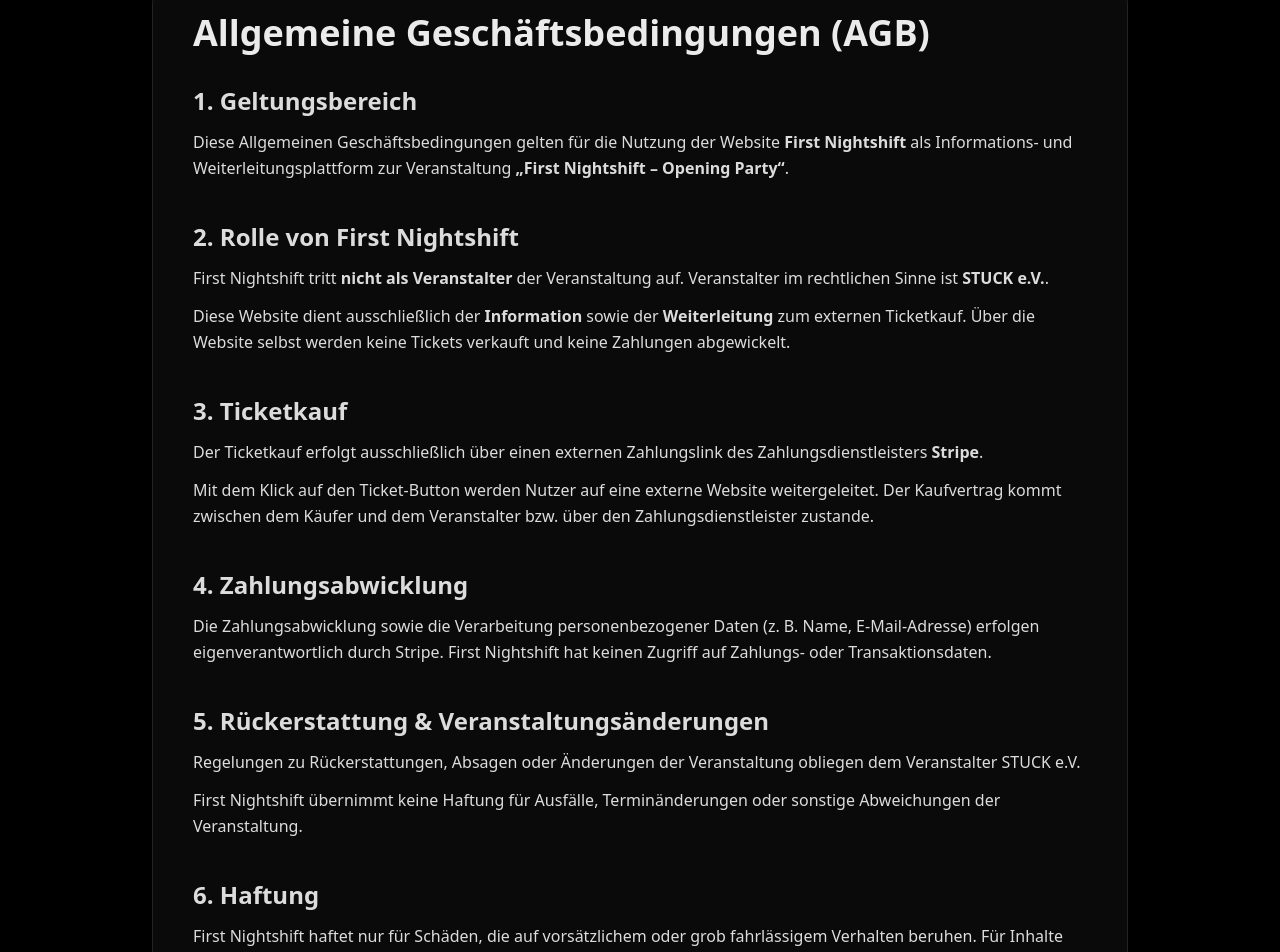
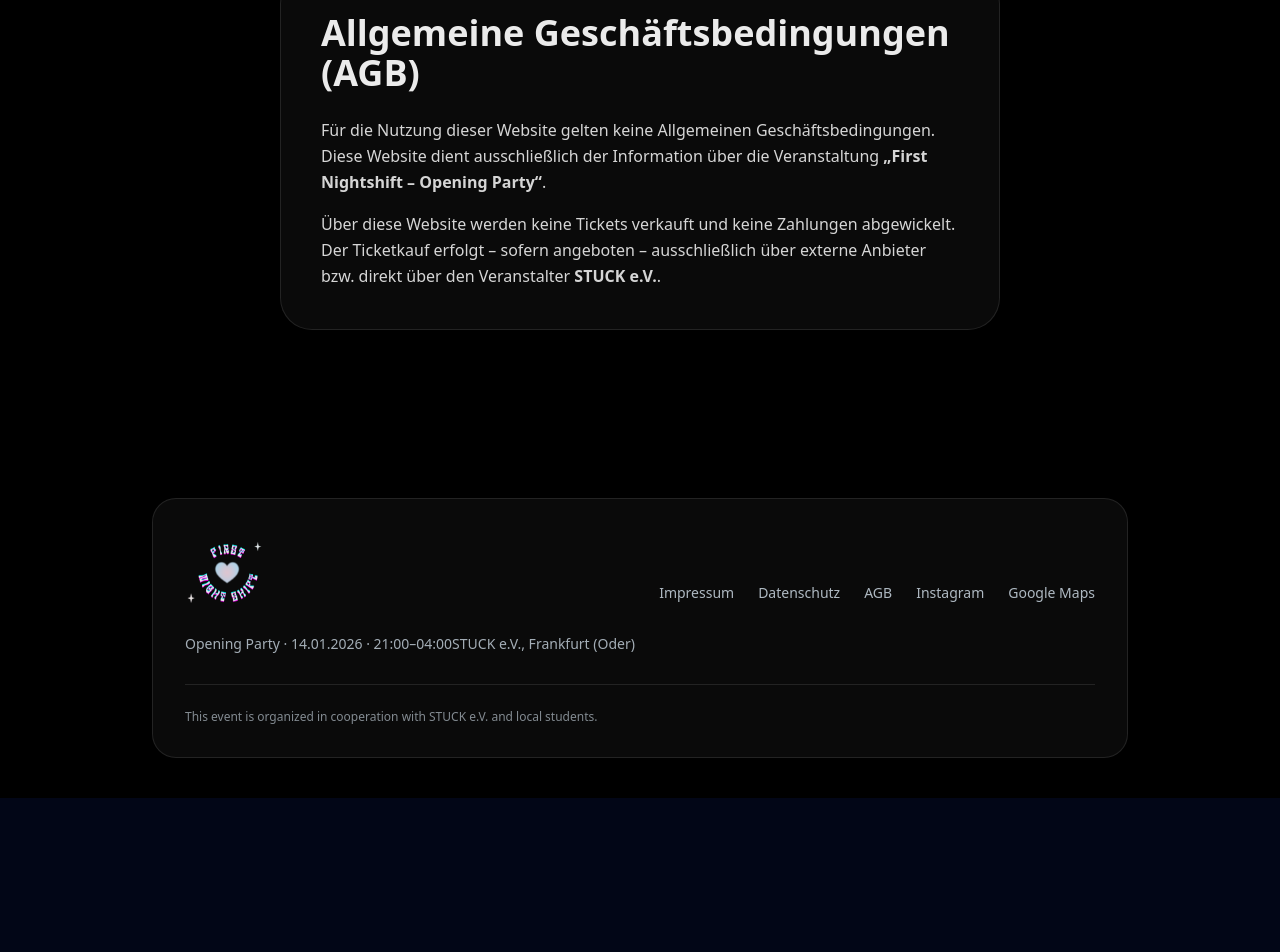
Before and after one commit to oxaxk/firstnightshift, a React (Vite) app: page /agb in a window 1280 px wide. Shown: the part 172-1124 px from the top of the page. After the commit the page ends 970 px from the top, so only its background shows below. Built offline with nearby package versions, Linux system fonts and the light colour scheme.

Commit message:
Update page.tsx

```diff
--- a/src/pages/agb/page.tsx
+++ b/src/pages/agb/page.tsx
@@ -8,94 +8,24 @@
       style={{ background: '#000000', color: 'rgba(255,255,255,0.92)' }}
     >
       <Header />
-      <main className="max-w-5xl mx-auto px-6 pt-32 pb-20 md:pt-36 md:pb-28">
+      <main className="max-w-3xl mx-auto px-6 pt-32 pb-20 md:pt-36 md:pb-28">
         <div
           className="rounded-[28px] md:rounded-[32px] backdrop-blur-2xl border border-white/10 shadow-[0_24px_80px_rgba(0,0,0,0.55)] p-6 sm:p-8 lg:p-10"
           style={{ background: 'rgba(255,255,255,0.04)' }}
         >
-          <h1 className="text-3xl md:text-4xl font-semibold mb-8">
+          <h1 className="text-3xl md:text-4xl font-semibold mb-6">
             Allgemeine Geschäftsbedingungen (AGB)
           </h1>
-
-          <div style={{ color: 'rgba(255,255,255,0.86)' }}>
-            <h2 className="text-xl md:text-2xl font-semibold mb-3">
-              1. Geltungsbereich
-            </h2>
-            <p className="leading-relaxed">
-              Diese Allgemeinen Geschäftsbedingungen gelten für die Nutzung der Website
-              <strong> First Nightshift</strong> als Informations- und Weiterleitungsplattform
-              zur Veranstaltung <strong>„First Nightshift – Opening Party“</strong>.
-            </p>
-
-            <h2 className="text-xl md:text-2xl font-semibold mb-3 mt-10">
-              2. Rolle von First Nightshift
-            </h2>
-            <p className="leading-relaxed">
-              First Nightshift tritt <strong>nicht als Veranstalter</strong> der Veranstaltung auf.
-              Veranstalter im rechtlichen Sinne ist <strong>STUCK e.V.</strong>.
-            </p>
-            <p className="leading-relaxed mt-3">
-              Diese Website dient ausschließlich der <strong>Information</strong> sowie der
-              <strong> Weiterleitung</strong> zum externen Ticketkauf.
-              Über die Website selbst werden keine Tickets verkauft und keine Zahlungen abgewickelt.
-            </p>
-
-            <h2 className="text-xl md:text-2xl font-semibold mb-3 mt-10">
-              3. Ticketkauf
-            </h2>
-            <p className="leading-relaxed">
-              Der Ticketkauf erfolgt ausschließlich über einen externen Zahlungslink des
-              Zahlungsdienstleisters <strong>Stripe</strong>.
-            </p>
-            <p className="leading-relaxed mt-3">
-              Mit dem Klick auf den Ticket-Button werden Nutzer auf eine externe Website
-              weitergeleitet. Der Kaufvertrag kommt zwischen dem Käufer und dem Veranstalter
-              bzw. über den Zahlungsdienstleister zustande.
-            </p>
-
-            <h2 className="text-xl md:text-2xl font-semibold mb-3 mt-10">
-              4. Zahlungsabwicklung
-            </h2>
-            <p className="leading-relaxed">
-              Die Zahlungsabwicklung sowie die Verarbeitung personenbezogener Daten (z. B. Name,
-              E-Mail-Adresse) erfolgen eigenverantwortlich durch Stripe.
-              First Nightshift hat keinen Zugriff auf Zahlungs- oder Transaktionsdaten.
-            </p>
-
-            <h2 className="text-xl md:text-2xl font-semibold mb-3 mt-10">
-              5. Rückerstattung & Veranstaltungsänderungen
-            </h2>
-            <p className="leading-relaxed">
-              Regelungen zu Rückerstattungen, Absagen oder Änderungen der Veranstaltung
-              obliegen dem Veranstalter STUCK e.V.
-            </p>
-            <p className="leading-relaxed mt-3">
-              First Nightshift übernimmt keine Haftung für Ausfälle, Terminänderungen
-              oder sonstige Abweichungen der Veranstaltung.
-            </p>
-
-            <h2 className="text-xl md:text-2xl font-semibold mb-3 mt-10">
-              6. Haftung
-            </h2>
-            <p className="leading-relaxed">
-              First Nightshift haftet nur für Schäden, die auf vorsätzlichem oder grob fahrlässigem
-              Verhalten beruhen. Für Inhalte externer Links sowie die Durchführung der Veranstaltung
-              wird keine Haftung übernommen.
-            </p>
-
-            <h2 className="text-xl md:text-2xl font-semibold mb-3 mt-10">
-              7. Schlussbestimmungen
-            </h2>
-            <p className="leading-relaxed">
-              Es gilt das Recht der Bundesrepublik Deutschland.
-              Sollten einzelne Bestimmungen dieser AGB unwirksam sein oder werden,
-              bleibt die Wirksamkeit der übrigen Bestimmungen unberührt.
-            </p>
-
-            <div className="mt-12 pt-8 border-t border-white/10">
-              <p className="text-sm opacity-70">Stand: Januar 2026</p>
-            </div>
-          </div>
+          <p className="leading-relaxed opacity-90">
+            Für die Nutzung dieser Website gelten keine Allgemeinen Geschäftsbedingungen.
+            Diese Website dient ausschließlich der Information über die Veranstaltung
+            <strong> „First Nightshift – Opening Party“</strong>.
+          </p>
+          <p className="leading-relaxed opacity-90 mt-4">
+            Über diese Website werden keine Tickets verkauft und keine Zahlungen abgewickelt.
+            Der Ticketkauf erfolgt – sofern angeboten – ausschließlich über externe Anbieter
+            bzw. direkt über den Veranstalter <strong>STUCK e.V.</strong>.
+          </p>
         </div>
       </main>
       <Footer />
```
